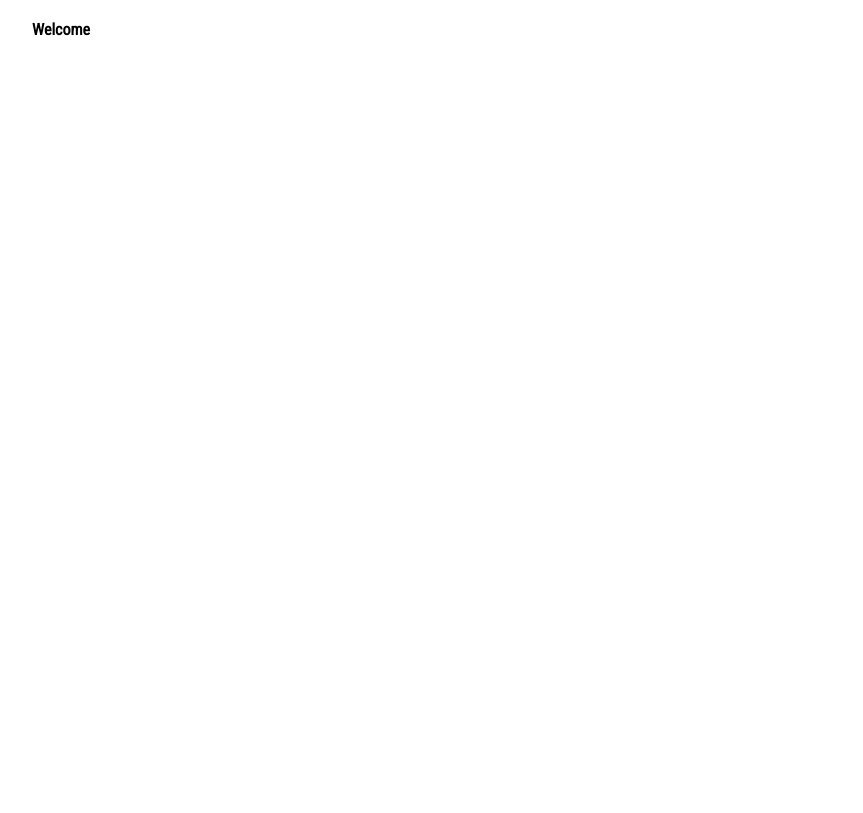
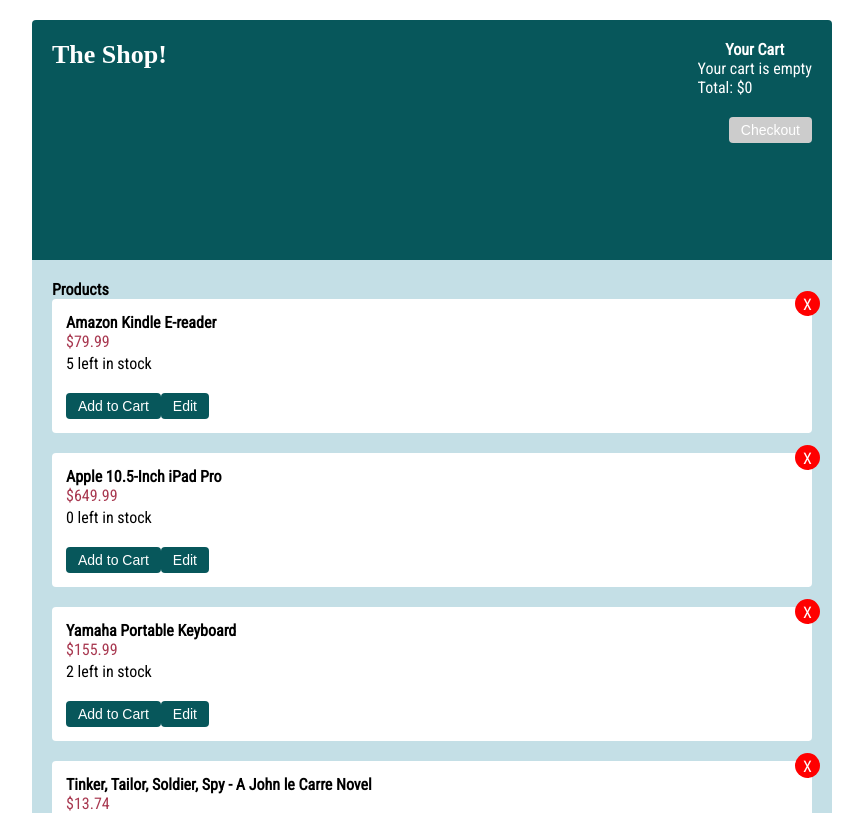
Before and after one commit to richwynmorris/shopping-cart, a React (Create React App) app in the folder client/: page / in a window 1280 px wide. Shown: the top 813 px of the page, without its empty margins (208-1071 px from the left). Built offline with nearby package versions, Linux system fonts and the light colour scheme; a web font is replaced by a local one.

Commit message:
Add components and setup a basic static page with no logic

```diff
--- /dev/null
+++ b/client/src/components/AddProductForm.js
@@ -0,0 +1,33 @@
+function AddProductForm() {
+  return (
+    <div className="add-form">
+      <p>
+        <a className="button add-product-button">Add A Product</a>
+      </p>
+      <h3>Add Product</h3>
+      <form>
+        <div className="input-group">
+          <label for="product-name">Product Name</label>
+          <input type="text" id="product-name" value=""/>
+        </div>
+
+        <div className="input-group">
+          <label for="product-price">Price</label>
+          <input type="text" id="product-price" value=""/>
+        </div>
+
+        <div className="input-group">
+          <label for="product-quantity">Quantity</label>
+          <input type="text" id="product-quantity" value=""/>
+        </div>
+
+        <div className="actions form-actions">
+          <a className="button">Add</a>
+          <a className="button">Cancel</a>
+        </div>
+      </form>
+    </div>
+  )
+}
+
+export default AddProductForm;
--- a/client/src/components/App.js
+++ b/client/src/components/App.js
@@ -1,9 +1,20 @@
 import React from "react";
+import Header from "./Header";
+import ProductListing from "./ProductListing";
+import data from "../lib/data";
+import { useState, useEffect } from "react";
 
 const App = () => {
+  const [ state, setState ] = useState([]);
+
+  useEffect(() => {
+    setState(data)
+  }, [])
+
   return (
     <div id="app">
-      <h1>Welcome</h1>
+      < Header />
+      < ProductListing data={data} />
     </div>
   );
 };
--- /dev/null
+++ b/client/src/components/Cart.js
@@ -0,0 +1,25 @@
+import CartTable from "./CartTable";
+
+function Cart(props) {
+  // TODO: use props to get length of cart items and render UI
+  if (true) {
+    return (
+      <div className="cart">
+        <h2>Your Cart</h2>
+        <p>Your cart is empty</p>
+        <p>Total: $0</p>
+        <a class="button checkout disabled">Checkout</a>
+      </div>
+    );
+  } else {
+    return (
+      <div className="cart">
+        <h2>Your Cart</h2>
+        < CartTable />
+        <a class="button checkout">Checkout</a>
+      </div>
+    );
+  }
+}
+
+export default Cart;
--- /dev/null
+++ b/client/src/components/CartTable.js
@@ -0,0 +1,20 @@
+import CartItem from "./CartItem";
+
+function CartTable() {
+  // TODO: map and reduce methods to create rows and total
+  return (
+    <table class="cart-items">
+      <tbody><tr>
+        <th>Item</th>
+        <th>Quantity</th>
+        <th>Price</th>
+      </tr>
+        Map to create rows
+      <tr>
+        <td colspan="3" className="total">Total: reduce to add dollars</td>
+      </tr>
+    </tbody></table>
+  )
+}
+
+export default CartTable;
--- /dev/null
+++ b/client/src/components/Header.js
@@ -0,0 +1,12 @@
+import Cart from "./Cart";
+
+function Header() {
+  return (
+    <header>
+      <h1>The Shop!</h1>
+      < Cart />
+    </header>
+  );
+}
+
+export default Header;
--- /dev/null
+++ b/client/src/components/Product.js
@@ -0,0 +1,21 @@
+function Product({data}) {
+  // TODO: if 0 items in stock, disable add to cart button
+  return (
+    <div className="product">
+      <div className="product-details">
+        <h3>
+          {data.title}
+        </h3>
+        <p className="price">${data.price}</p>
+        <p className="quantity">{data.quantity} left in stock</p>
+        <div class="actions product-actions">
+          <a class="button add-to-cart">Add to Cart</a>
+          <a class="button edit">Edit</a>
+        </div>
+        <a className="delete-button"><span>X</span></a>
+      </div>
+    </div>
+  )
+}
+
+export default Product
--- /dev/null
+++ b/client/src/components/ProductListing.js
@@ -0,0 +1,20 @@
+import Product from "./Product";
+import AddProductForm from "./AddProductForm";
+
+function ProductListing({data}) {
+  return (
+    <main>
+      <div className="product-listing">
+        <h2>Products</h2>
+        {data.map((obj) => {
+          return (
+            < Product data={obj} key={obj.id}/>
+          )
+        })}
+      </div>
+      < AddProductForm />
+    </main>
+  );
+}
+
+export default ProductListing;
--- a/client/src/index.js
+++ b/client/src/index.js
@@ -1,6 +1,7 @@
 import React from "react";
 import ReactDOM from "react-dom";
 import "./index.css";
+import "./whitespace-reset.css";
 import App from "./components/App";
 import * as serviceWorker from "./serviceWorker";
 
```
Also changed, not shown: client/src/components/CartItem.js (added), client/src/components/EditForm.js (added), 1 other file (tests, documents, lock files or other folders).
